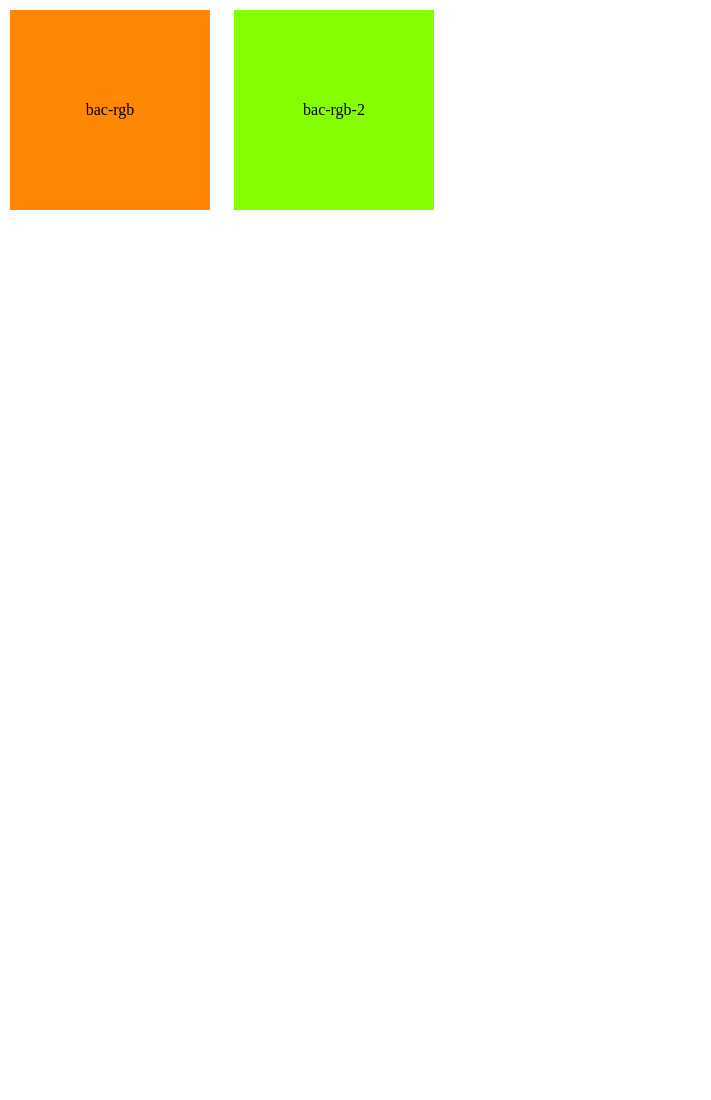
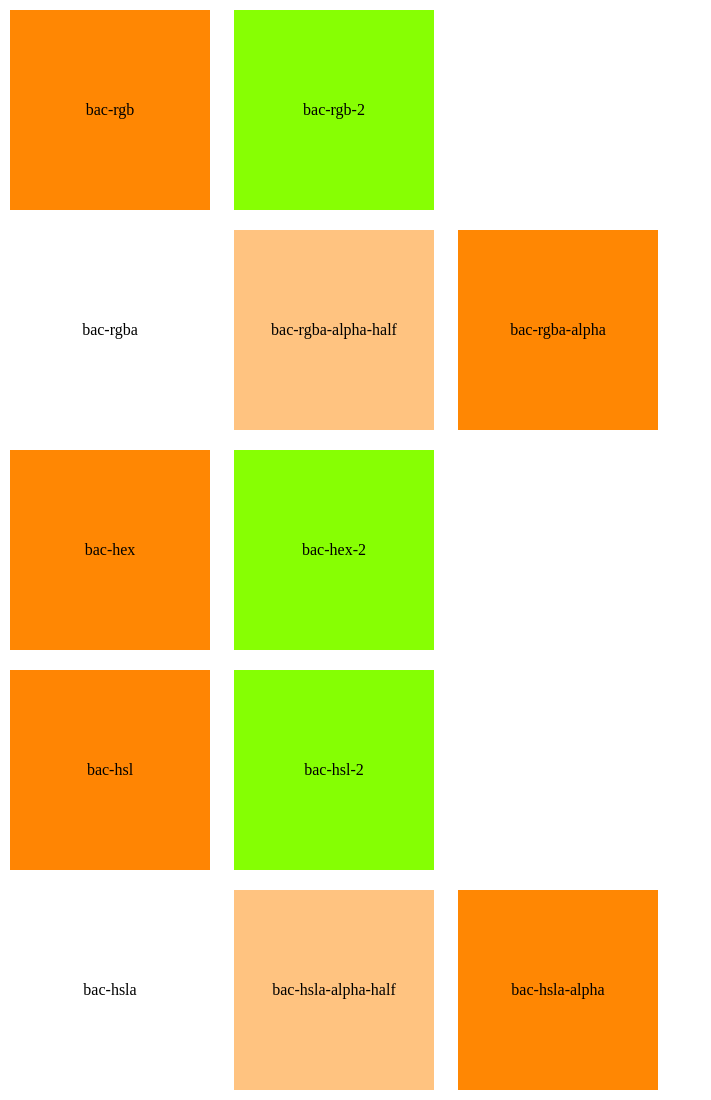
Before and after one commit to wlp-ljc/css_secret, a plain HTML site: page chpt1/chpt001.html in a window 1280 px wide. Shown: the whole page, without its empty margins (0-711 px from the left). Before the commit the page ends 800 px from the top, so only its background shows below. Drawn offline with Linux system fonts and the light colour scheme.

Commit message:
rgba 和 hsla完成

```diff
--- a/chpt1/chpt001.html
+++ b/chpt1/chpt001.html
@@ -22,14 +22,84 @@
 		.bac-rgb-2 {
 			background: rgb(135,255,3);
 		}
+		.bac-rgba {
+			background: rgba(255,135,3,0.0);
+		}
+		.bac-rgba-alpha-half {
+			background: rgba(255,135,3,0.5);
+		}
+		.bac-rgba-alpha {
+			background: rgba(255,135,3,1.0);
+		}
+		.bac-hex {
+			background: #FF8703;
+		}
+		.bac-hex-2 {
+			background: #87FF03;
+		}
+		.bac-hsl {
+			background: hsl(31, 100.0%, 50.6%);
+		}
+		.bac-hsl-2 {
+			background: hsl(89, 100.0%, 50.6%);
+		}
+		.bac-hsla {
+			background: hsla(31, 100.0%, 50.6%, 0.0);
+		}
+		.bac-hsla-alpha-half {
+			background: hsla(89, 100.0%, 50.6%, 0.5);
+		}
+		.bac-hsla-alpha {
+			background: hsla(89, 100.0%, 50.6%, 1);
+		}
 	</style>
 </head>
 <body>
-	<div class="demo bac-rgb">
-		bac-rgb
+	<div class="rgb">
+		<div class="demo bac-rgb">
+			bac-rgb
+		</div>
+		<div class="demo bac-rgb-2">
+			bac-rgb-2
+		</div>
 	</div>
-	<div class="demo bac-rgb-2">
-		bac-rgb-2
+	<div class="rgba">
+		<div class="demo bac-rgba">
+			bac-rgba
+		</div>
+		<div class="demo bac-rgba-alpha-half">
+			bac-rgba-alpha-half
+		</div>
+		<div class="demo bac-rgba-alpha">
+			bac-rgba-alpha
+		</div>
+	</div>
+	<div class="hex">
+		<div class="demo bac-hex">
+			bac-hex
+		</div>
+		<div class="demo bac-hex-2">
+			bac-hex-2
+		</div>
+	</div>
+	<div class="hsl">
+		<div class="demo bac-hsl">
+			bac-hsl
+		</div>
+		<div class="demo bac-hsl-2">
+			bac-hsl-2
+		</div>
+	</div>
+	<div class="hsla">
+		<div class="demo bac-hsla">
+			bac-hsla
+		</div>
+		<div class="demo bac-rgba-alpha-half">
+			bac-hsla-alpha-half
+		</div>
+		<div class="demo bac-rgba-alpha">
+			bac-hsla-alpha
+		</div>
 	</div>
 </body>
 </html>
```
Also changed, not shown: chpt1/README.md, imgs/hex.png (added), imgs/hsl.png (added), imgs/hsla.png (added), imgs/rgba.png (added).
